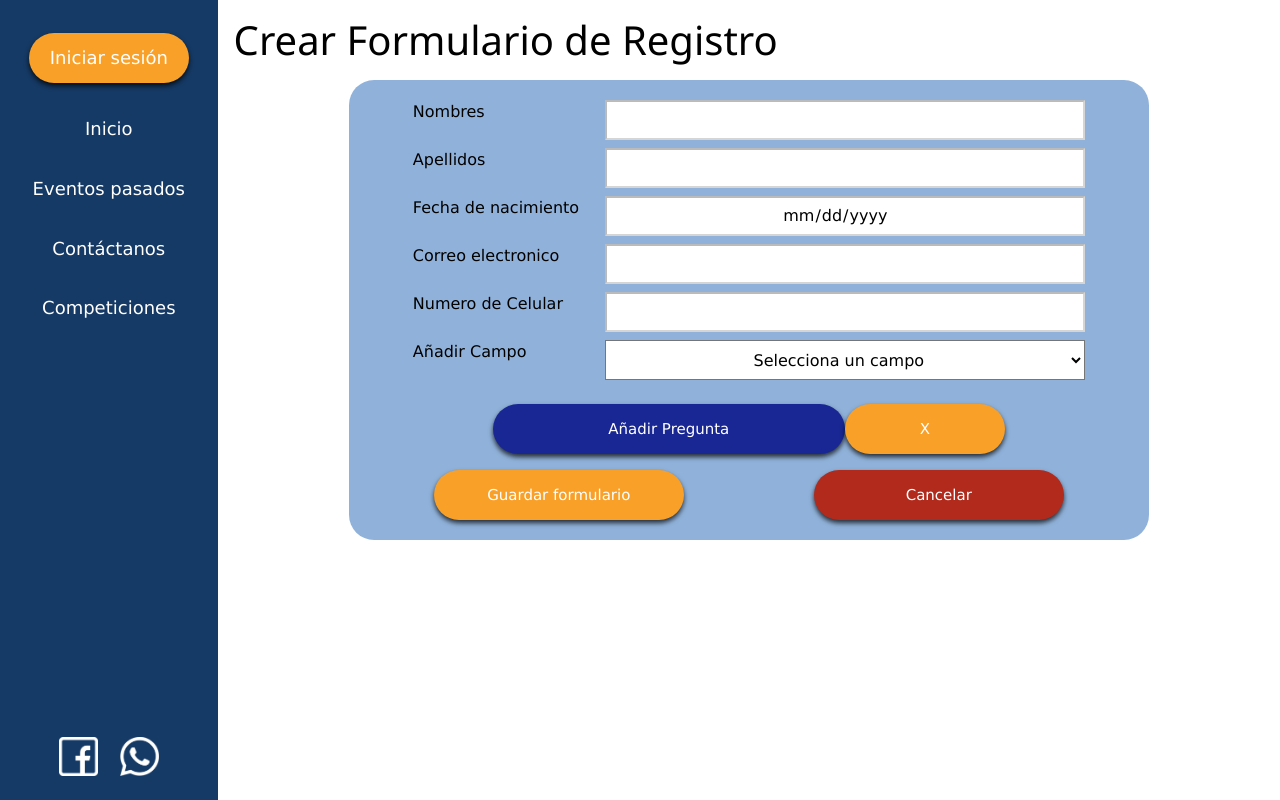
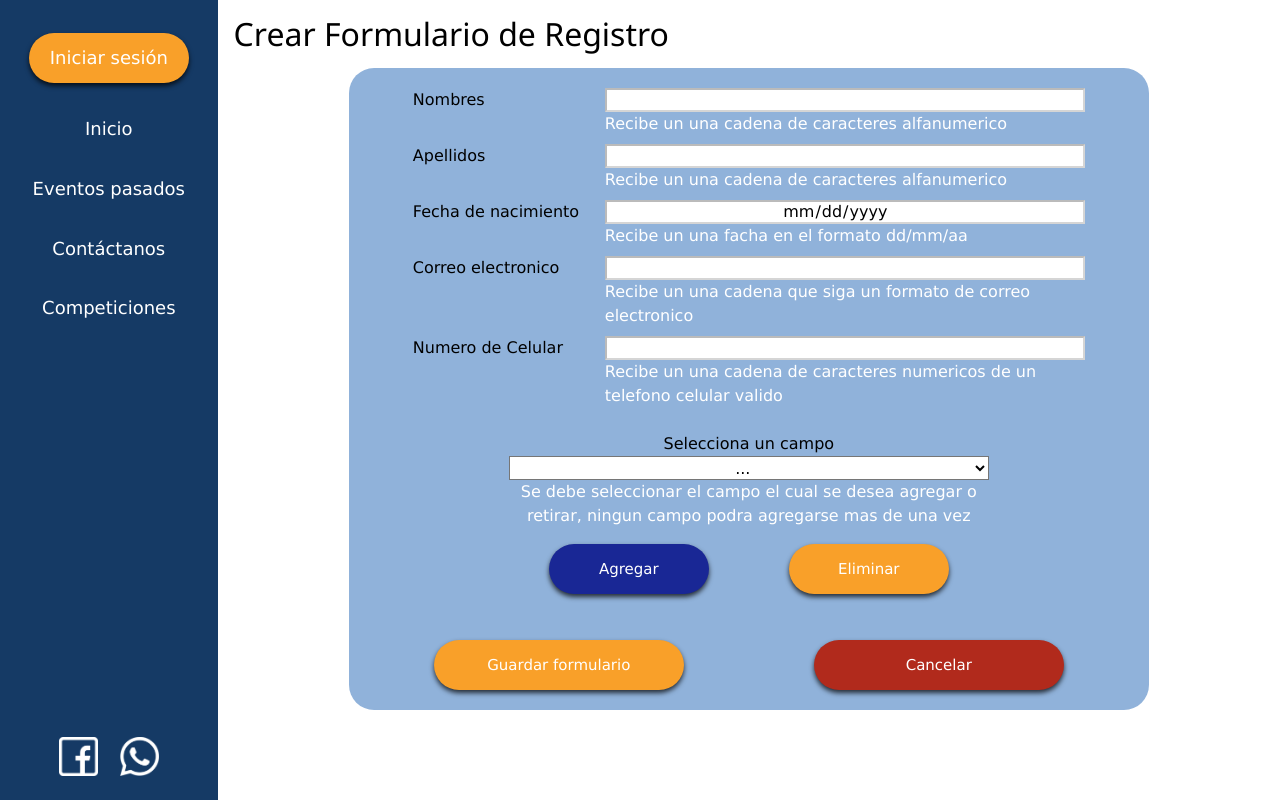
Before and after one commit to garyMamaniCortez/focasoft-front, a React (Create React App) app: page /AgregarFormulario/1 in a window 1280 px wide. Built offline with nearby package versions, Linux system fonts and the light colour scheme.

Commit message:
Formulario dinamico: se agregareon descripciones a los campos en el formulario y se modifico la UI para que sea mas facil de entender

```diff
--- a/src/components/atoms/boton/Boton.css
+++ b/src/components/atoms/boton/Boton.css
@@ -39,6 +39,12 @@ button{
     height: 50px;
 }
 
+.AzulPequeño{
+    background-color: #192795;
+    width: 160px;
+    height: 50px;
+}
+
 button:hover{
     filter: brightness(0.8);
     box-shadow: 0px 0px 10px 0px rgba(0, 0, 0, 0.75);
--- a/src/components/atoms/boton/Boton.jsx
+++ b/src/components/atoms/boton/Boton.jsx
@@ -1,18 +1,34 @@
-import './Boton.css'
+import "./Boton.css";
 
-export default function Boton({children, f, TipoDeBoton, ClaseDeBoton}) {
+export default function Boton({ children, f, TipoDeBoton, ClaseDeBoton }) {
   return (
-    <button onClick={f}
-      className={`${ClaseDeBoton === "botonRojoGrand" ? "botonRojoGrand" :
-                  ClaseDeBoton === "botonRojoPeq" ? "botonRojoPeq" :
-                  ClaseDeBoton === "botonAmarilloGrand" ? "botonAmarilloGrand" :
-                  ClaseDeBoton === "botonAmarilloPeq" ? "botonAmarilloPeq" :
-                  ClaseDeBoton === "botonAzul" ? "botonAzul" : ""}
+    <button
+      onClick={f}
+      className={`${
+        ClaseDeBoton === "botonRojoGrand"
+          ? "botonRojoGrand"
+          : ClaseDeBoton === "botonRojoPeq"
+          ? "botonRojoPeq"
+          : ClaseDeBoton === "botonAmarilloGrand"
+          ? "botonAmarilloGrand"
+          : ClaseDeBoton === "botonAmarilloPeq"
+          ? "botonAmarilloPeq"
+          : ClaseDeBoton === "botonAzul"
+          ? "botonAzul"
+          : ClaseDeBoton === "AzulPequeño"
+          ? "AzulPequeño"
+          : ""
+      }
       `}
-
-      type={TipoDeBoton === "submit" ? "submit" : TipoDeBoton === "button" ? "button" : ""}
-      >
-        {children}
+      type={
+        TipoDeBoton === "submit"
+          ? "submit"
+          : TipoDeBoton === "button"
+          ? "button"
+          : ""
+      }
+    >
+      {children}
     </button>
-  )
+  );
 }
--- a/src/components/atoms/label/Label.css
+++ b/src/components/atoms/label/Label.css
@@ -10,7 +10,15 @@
   text-align: left;
 }
 
-.FormTitle{
+.EtiquetaFormulario2 {
+  color: black;
+  font-size: 16px;
+  width: 100%;
+  display: inline-block;
+  text-align: center;
+}
+
+.FormTitle {
   font-size: 32px;
   color: white;
   width: 100%;
@@ -19,23 +27,30 @@
   padding-bottom: 20px;
 }
 
-.FormularioRequisitos{
+.FormularioRequisitos,
+.DescripcionCampo {
   font-size: 16px;
-    color: white;;
+  color: white;
+}
+.DescripcionCampo {
+  text-align: center;
+  display: block;
+  width: 480px;
+  margin: auto;
 }
 
-.ListBody{
+.ListBody {
   font-size: 16px;
 }
 
-.AtributoEvento1{
+.AtributoEvento1 {
   font-size: 16px;
   color: white;
   display: inline-block;
   text-align: center;
 }
 
-.AtributoEvento2{
+.AtributoEvento2 {
   font-size: 16px;
   color: black;
   display: inline-block;
--- a/src/components/atoms/label/Label.jsx
+++ b/src/components/atoms/label/Label.jsx
@@ -17,6 +17,10 @@ const Label = ({ TipoDeEtiqueta, children }) => {
           ? "ListBody"
           : TipoDeEtiqueta === "FormularioRequisitos"
           ? "FormularioRequisitos"
+          : TipoDeEtiqueta === "EtiquetaFormulario2"
+          ? "EtiquetaFormulario2"
+          : TipoDeEtiqueta === "DescripcionCampo"
+          ? "DescripcionCampo"
           : ""
       }
       `}
--- a/src/components/atoms/textInput/TextInput.css
+++ b/src/components/atoms/textInput/TextInput.css
@@ -1,6 +1,6 @@
 .EntradaDeTexto, .Descripcion {
     font-size: 16px;
-    height: 40px;
+    height: 24px;
     width: 480px;
     text-align: center;
     content: "";
--- a/src/components/atoms/textInput/TextInput.jsx
+++ b/src/components/atoms/textInput/TextInput.jsx
@@ -9,7 +9,7 @@ const TextInput = ({
   Valor,
 }) => {
   return (
-    <div>
+    <>
       <input
         id={TipoDeEntrada !== "select" ? Identificador : ""}
         name={TipoDeEntrada !== "select" ? Identificador : ""}
@@ -83,7 +83,7 @@ const TextInput = ({
           <option value={item.Valor}>{item.Etiqueta}</option>
         ))}
       </select>
-    </div>
+    </>
   );
 };
 
--- /dev/null
+++ b/src/components/organisms/Formulario/Formulario.css
@@ -0,0 +1,18 @@
+.ContenedorSeleccionarCampo > .Botones {
+  height: 64px;
+  display: flex;
+  justify-content: space-around;
+  width: 480px;
+  margin: auto;
+  padding-top: 16px;
+}
+
+.ContenedorSeleccionarCampo > .Select {
+    display: flex;
+    justify-content: center;
+  }
+
+.ContenedorSeleccionarCampo {
+  padding-top: 16px;
+  padding-bottom: 48px;
+}
--- a/src/components/organisms/createFormRegisterSec/CreateFormRegisterSec.jsx
+++ b/src/components/organisms/createFormRegisterSec/CreateFormRegisterSec.jsx
@@ -1,20 +1,22 @@
 import { useState } from "react";
+import { Link, useNavigate } from "react-router-dom";
+import { useParams } from "react-router-dom";
 
 import Background from "../../atoms/background/Background";
 import Boton from "../../atoms/boton/Boton";
 import Formulario from "../../molecules/formulario/Formulario";
-import { useAppContext } from "../../../Context";
 import TextInput from "../../atoms/textInput/TextInput";
 import Label from "../../atoms/label/Label";
-import { Link, useNavigate } from "react-router-dom";
+
 import axios from "axios";
-import { useParams } from "react-router-dom";
+
+import "../Formulario/Formulario.css";
 
 const CreateFormRegisterSec = () => {
   const navigate = useNavigate();
   const { id } = useParams();
 
-  const [idFormulario, setId]=useState(null)
+  const [idFormulario, setId] = useState(null);
 
   const [CamposDeEntrada, setCamposDeEntrada] = useState([
     {
@@ -27,6 +29,7 @@ const CreateFormRegisterSec = () => {
       OpcionesDelDesplegable: [
         { Valor: "Sin Seleccionar", Etiqueta: "Seleccionar un tipo" },
       ],
+      Requisitos: "Recibe un una cadena de caracteres alfanumerico",
     },
     {
       divClase: "itemContainer",
@@ -38,6 +41,7 @@ const CreateFormRegisterSec = () => {
       OpcionesDelDesplegable: [
         { Valor: "Sin Seleccionar", Etiqueta: "Seleccionar un tipo" },
       ],
+      Requisitos: "Recibe un una cadena de caracteres alfanumerico",
     },
     {
       divClase: "itemContainer",
@@ -49,6 +53,7 @@ const CreateFormRegisterSec = () => {
       OpcionesDelDesplegable: [
         { Valor: "Sin Seleccionar", Etiqueta: "Seleccionar un tipo" },
       ],
+      Requisitos: "Recibe un una facha en el formato dd/mm/aa",
     },
     {
       divClase: "itemContainer",
@@ -60,6 +65,8 @@ const CreateFormRegisterSec = () => {
       OpcionesDelDesplegable: [
         { Valor: "Sin Seleccionar", Etiqueta: "Seleccionar un tipo" },
       ],
+      Requisitos:
+        "Recibe un una cadena que siga un formato de correo electronico",
     },
     {
       divClase: "itemContainer",
@@ -71,6 +78,8 @@ const CreateFormRegisterSec = () => {
       OpcionesDelDesplegable: [
         { Valor: "Sin Seleccionar", Etiqueta: "Seleccionar un tipo" },
       ],
+      Requisitos:
+        "Recibe un una cadena de caracteres numericos de un telefono celular valido",
     },
     {
       divClase: "invisible",
@@ -82,17 +91,21 @@ const CreateFormRegisterSec = () => {
       OpcionesDelDesplegable: [
         { Valor: "Sin Seleccionar", Etiqueta: "Seleccionar un tipo" },
       ],
+      Requisitos:
+        "Es uns desplegable",
     },
     {
       divClase: "invisible",
-      Etiqueta: "Codigo SIS o\nInstitucion",
+      Etiqueta: "Codigo SIS",
       TipoDeEtiqueta: "FormLabel",
       TipoDeEntrada: "text",
-      Identificador: "CodigoSISOInstitucion",
+      Identificador: "CodigoSIS",
       Desactivado: true,
       OpcionesDelDesplegable: [
         { Valor: "Sin Seleccionar", Etiqueta: "Seleccionar un tipo" },
       ],
+      Requisitos:
+        "Recibe un codigo SIS valido",
     },
     {
       divClase: "invisible",
@@ -104,6 +117,8 @@ const CreateFormRegisterSec = () => {
       OpcionesDelDesplegable: [
         { Valor: "Sin Seleccionar", Etiqueta: "Seleccionar un tipo" },
       ],
+      Requisitos:
+        "Recibe un cadena como numero CI",
     },
     {
       divClase: "invisible",
@@ -115,6 +130,8 @@ const CreateFormRegisterSec = () => {
       OpcionesDelDesplegable: [
         { Valor: "Sin Seleccionar", Etiqueta: "Seleccionar un tipo" },
       ],
+      Requisitos:
+        "Es un desplegable don las opciones son un conjunto de carreras",
     },
     {
       divClase: "invisible",
@@ -126,6 +143,8 @@ const CreateFormRegisterSec = () => {
       OpcionesDelDesplegable: [
         { Valor: "Sin Seleccionar", Etiqueta: "Seleccionar un tipo" },
       ],
+      Requisitos:
+        "Es un desplegable donde las opciones son numeros desde el 0 hasta el 12",
     },
   ]);
 
@@ -162,17 +181,16 @@ const CreateFormRegisterSec = () => {
       .then(function (response) {
         console.log(response.data.id);
         setId(response.data.id);
-        axios.post("http://localhost:8000/api/evento/agregarFormulario",{
+        axios
+          .post("http://localhost:8000/api/evento/agregarFormulario", {
             id_evento: id,
-          id_formulario: response.data.id
+            id_formulario: response.data.id,
           })
           .then(function (response) {
             console.log(response);
           });
-        navigate("/admin")
+        navigate("/admin");
       });
-
-
   };
 
   const AgregarCampo = () => {
@@ -210,7 +228,7 @@ const CreateFormRegisterSec = () => {
             OpcionesDelDesplegable: [
               { Valor: "Sin Seleccionar", Etiqueta: "Seleccionar un tipo" },
             ],
-            Requisitos: "Soy un requisito"
+            Requisitos: "Soy un requisito",
           },
         ]);
       }
@@ -231,9 +249,6 @@ const CreateFormRegisterSec = () => {
     }
   };
 
-  const goBack = () => {
-    navigate("/CrearEvento");
-  };
   return (
     <Background>
       <form onSubmit={handleSubmit}>
@@ -243,15 +258,19 @@ const CreateFormRegisterSec = () => {
           FormData={formData}
           Desactivado={true}
         />
-        <div className="itemContainer">
-          <Label TipoDeEtiqueta="FormLabel">Añadir Campo</Label>
+
+        <div className="ContenedorSeleccionarCampo">
+          <Label TipoDeEtiqueta="EtiquetaFormulario2">
+            Selecciona un campo
+          </Label>
+          <div className="Select">
             <TextInput
               TipoDeEntrada="select"
               Identificador="AñadirCampo"
               ManejarCambio={handleChange}
               Desactivado={false}
               OpcionesDelDesplegable={[
-              { Valor: "", Etiqueta: "Selecciona un campo" },
+                { Valor: "", Etiqueta: "..." },
                 { Valor: "Carrera", Etiqueta: "Carrera" },
                 { Valor: "TallaDePolera", Etiqueta: "Talla De Polera" },
                 { Valor: "CarnetDeIdentidad", Etiqueta: "Carnet De Identidad" },
@@ -263,17 +282,27 @@ const CreateFormRegisterSec = () => {
               ]}
             />
           </div>
-        <div className="w3-center w3-margin">
-          <Boton ClaseDeBoton="botonAzul" TipoDeBoton="button" f={AgregarCampo}>
-            Añadir Pregunta
+          <Label TipoDeEtiqueta="DescripcionCampo">
+            {" "}
+            Se debe seleccionar el campo el cual se desea agregar o retirar,
+            ningun campo podra agregarse mas de una vez{" "}
+          </Label>
+          <div className="Botones">
+            <Boton
+              ClaseDeBoton="AzulPequeño"
+              TipoDeBoton="button"
+              f={AgregarCampo}
+            >
+              Agregar
             </Boton>
             <Boton
               ClaseDeBoton="botonAmarilloPeq"
               TipoDeBoton="button"
               f={EliminarCampo}
             >
-            X
+              Eliminar
             </Boton>
+          </div>
         </div>
         <div className="w3-row w3-center">
           <div className="createEventButton w3-col l6">
@@ -282,11 +311,8 @@ const CreateFormRegisterSec = () => {
             </Boton>
           </div>
           <div className="w3-col l6">
-            <Link to ="/admin">
-                <Boton
-                  ClaseDeBoton="botonRojoGrand"
-                  TipoDeBoton="button"
-                >
+            <Link to="/admin">
+              <Boton ClaseDeBoton="botonRojoGrand" TipoDeBoton="button">
                 Cancelar
               </Boton>
             </Link>
--- a/src/components/templates/createRegister/CreateRegister.jsx
+++ b/src/components/templates/createRegister/CreateRegister.jsx
@@ -5,7 +5,7 @@ const CreateRegister = () => {
 
     return (
         <div className="vistaContent w3-right">
-            <h1 className="H1CreateEvent">Crear Formulario de Registro</h1>
+            <h1 className="TituloDeSeccion">Crear Formulario de Registro</h1>
             <div className="SeccionCrearFormularioDeRegistro">
                 <CreateFormRegisterSec />
             </div>
```
Lines whose indentation alone changed are shown as unchanged.
